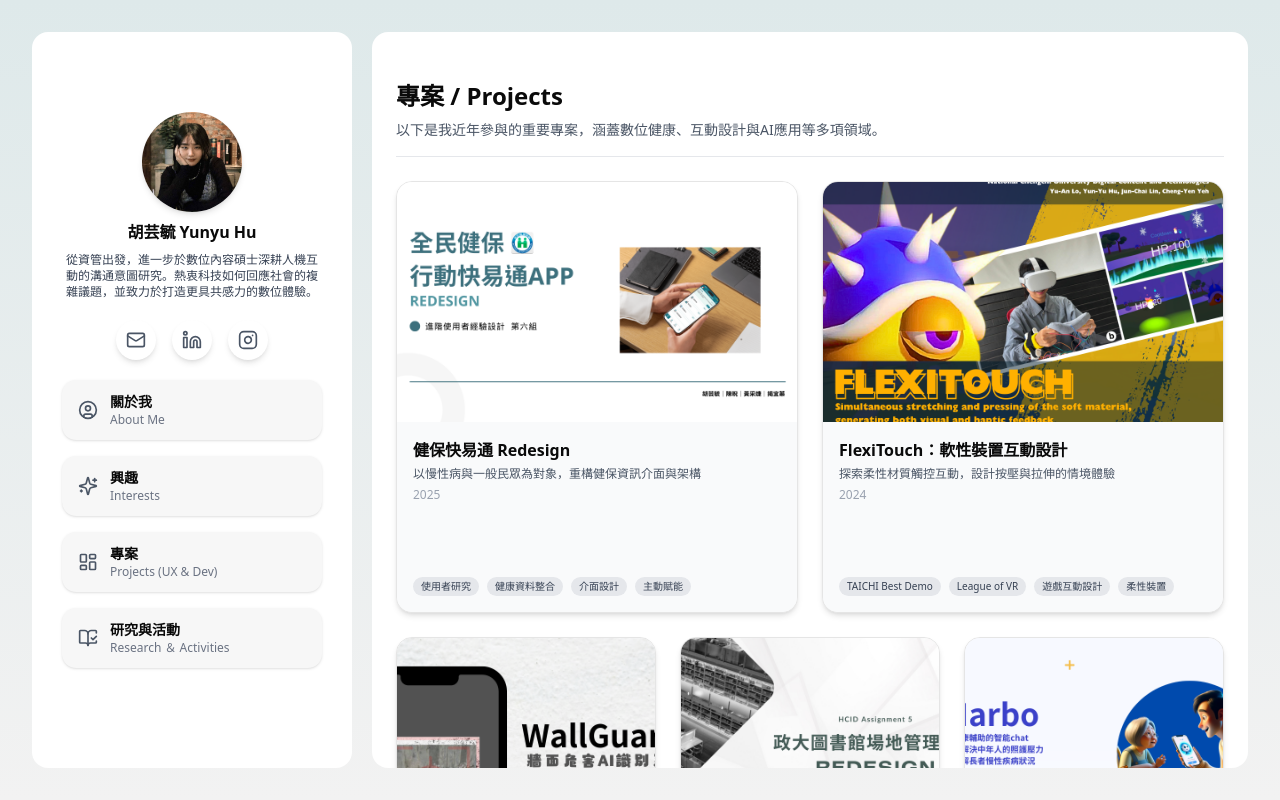
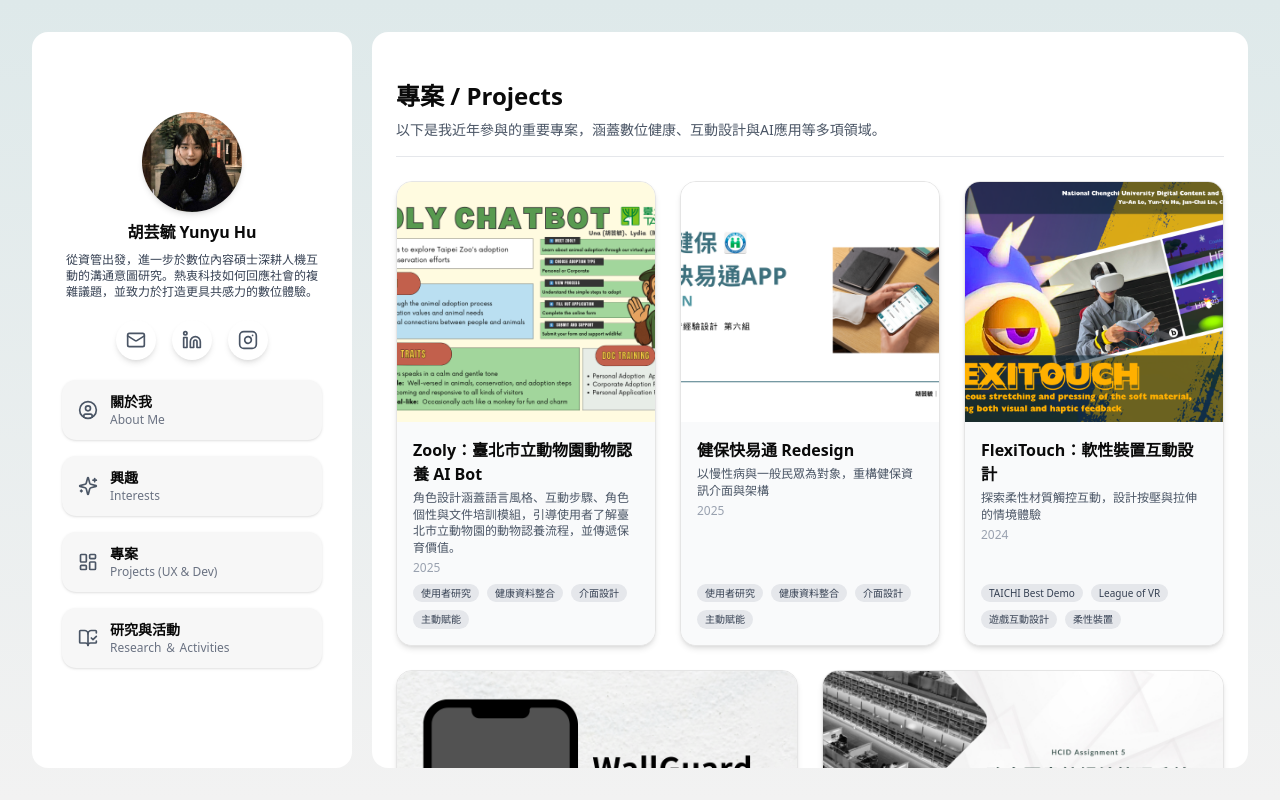
Before and after one commit to Yunyuhu/Yunyu-Web-DigitalProfile, a Next.js app: page /projects in a window 1280 px wide. Built offline with nearby package versions, Linux system fonts and the light colour scheme.

Commit message:
feat(projects): add Zooly project

```diff
--- a/src/app/projects/page.js
+++ b/src/app/projects/page.js
@@ -8,8 +8,20 @@ import VenueImg from "@/image/projects/nccu-venue.png";
 import IHarborImg from "@/image/projects/iharbor.png";
 import TearsImg from "@/image/projects/tears-of-ancestors.png";
 import DeepLinkImg from "@/image/projects/deeplink.png";
+import Onetwothree from "@/image/projects/onetwothree.png";
+import Zooly from "@/image/projects/zooly.png";
+
+
 
 const projects = [
+  {
+    year: "2025",
+    title: "Zooly：臺北市立動物園動物認養 AI Bot",
+    description: "角色設計涵蓋語言風格、互動步驟、角色個性與文件培訓模組，引導使用者了解臺北市立動物園的動物認養流程，並傳遞保育價值。",
+    image: Zooly,
+    url: "https://reurl.cc/lzyb7q",
+    tags: ["使用者研究", "健康資料整合", "介面設計", "主動賦能"]
+  },
   {
     year: "2025",
     title: "健保快易通 Redesign",
@@ -18,6 +30,14 @@ const projects = [
     url: "https://reurl.cc/gRG60z",
     tags: ["使用者研究", "健康資料整合", "介面設計", "主動賦能"]
   },
+  // {
+  //   year: "2024",
+  //   title: "衣二衫Action：永續穿搭互動裝置設計｜OpenHCI'24 技術TA ",
+  //   description: "協助學員完成以「促進二手衣永續行為」為核心的互動裝置。從訪談與行為觀察出發，最終以 Unity AR、LED 燈光與感測器等打造的多感官互動裝置，能根據穿著風格呈現專屬視覺特效、燈光、氣味與音樂",
+  //   image: Onetwothree,
+  //   url: "https://reurl.cc/RYe7Wg",
+  //   tags: ["HCI", "互動設計", "永續設計", "使用者研究"]
+  // },
   {
     year: "2024",
     title: "FlexiTouch：軟性裝置互動設計",
@@ -82,9 +102,13 @@ export default function Projects() {
       <div className="grid grid-cols-1 md:grid-cols-12 gap-6 mt-6 w-full auto-rows-[1fr]">
         {projects.map((project, index) => {
           const spanClass =
-            index === 0 || index === 1 ? "md:col-span-6" :
-            index === 2 || index === 3 || index === 4 ? "md:col-span-4" :
-            "md:col-span-6";
+            index === 0 || index === 1 ||index === 2 ? "md:col-span-4" :
+            index === 3 || index === 4 ? "md:col-span-6" :
+            "md:col-span-4";
+
+            // index === 0 || index === 1 ? "md:col-span-6" :
+            // index === 2|| index === 3 || index === 4 ? "md:col-span-4" :
+            // "md:col-span-6";
 
           return (
 
```
Also changed, not shown: src/image/projects/onetwothree.png (added), src/image/projects/zooly.png (added).
